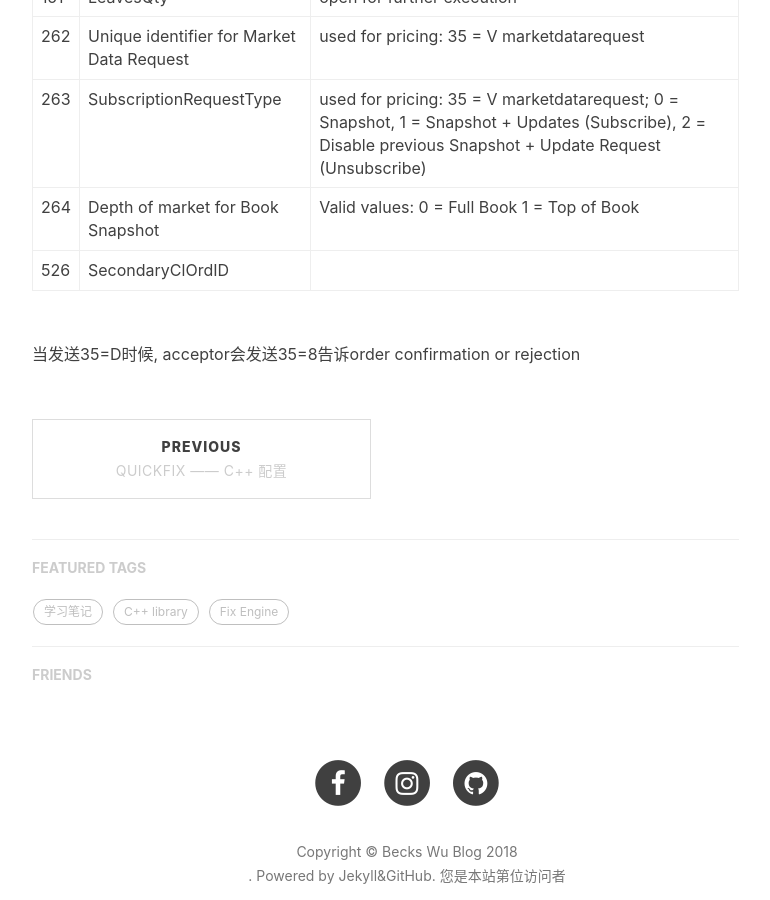
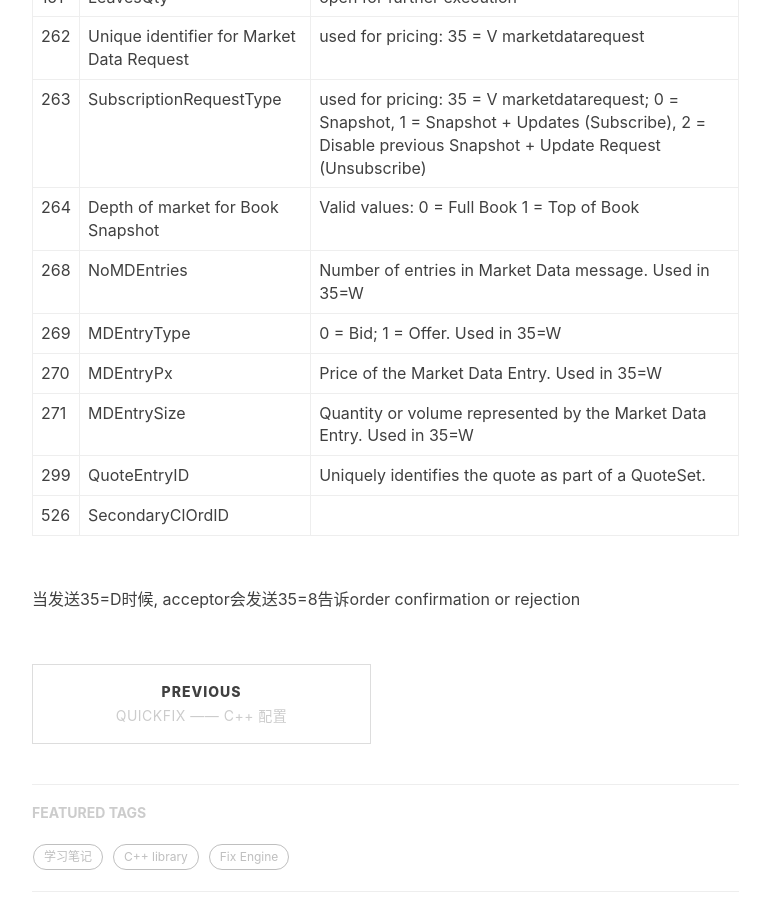
Before and after one commit to beckswu/beckswu.github.io, a Jekyll site: the page built from _posts/2017-10-03-FIX44-lookup.markdown, in a window 1280 px wide and 900 px high, scrolled down 2105 px. Shown: the whole window, without its empty margins (233-1003 px from the left). Built offline with Jekyll 4.4.1, drawn with Linux system fonts in a browser that asks for light colours; nearby versions of some CDN libraries; comment, search, counter and statistics services are not loaded.

Commit message:
Update 2017-10-03-FIX44-lookup.markdown

```diff
--- a/_posts/2017-10-03-FIX44-lookup.markdown
+++ b/_posts/2017-10-03-FIX44-lookup.markdown
@@ -38,6 +38,11 @@ tags:
 | 262 | Unique identifier for Market Data Request | used for pricing: 35 = V marketdatarequest |
 | 263 | SubscriptionRequestType | used for pricing: 35 = V marketdatarequest; 0 = Snapshot, 1 = Snapshot + Updates (Subscribe), 2 = Disable previous Snapshot + Update Request (Unsubscribe) |
 | 264 |  Depth of market for Book Snapshot  | Valid values: 0 = Full Book 1 = Top of Book   |
+| 268 |  NoMDEntries   | Number of entries in Market Data message. Used in 35=W   |
+| 269 | MDEntryType | 0 = Bid; 1 = Offer. Used in 35=W |
+| 270 | MDEntryPx | Price of the Market Data Entry. Used in 35=W |
+| 271 | MDEntrySize | Quantity or volume represented by the Market Data Entry. Used in 35=W |
+| 299 |  QuoteEntryID  | Uniquely identifies the quote as part of a QuoteSet. |
 | 526 | SecondaryClOrdID | |
 
 当发送35=D时候, acceptor会发送35=8告诉order confirmation or rejection
```
